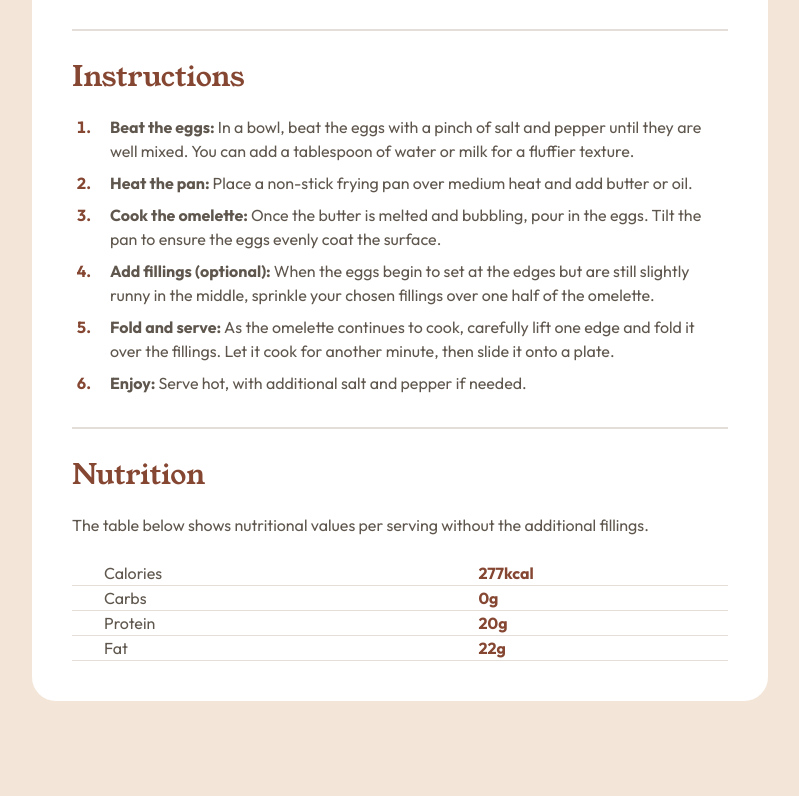
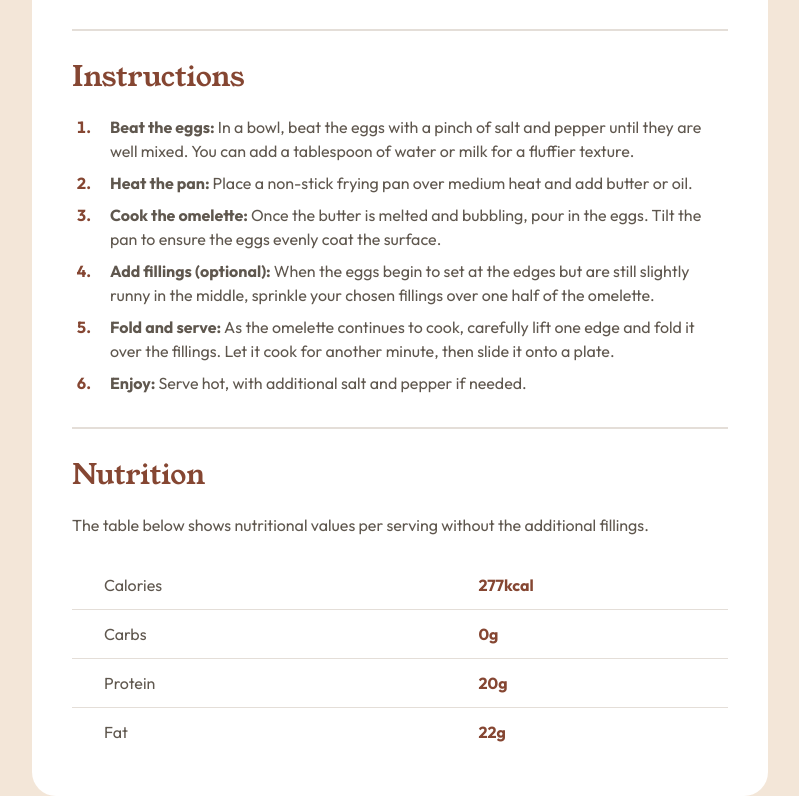
Before and after one commit to IAMSSROBINSON/fe-mentor-sites, a plain HTML site: page 04-recipe-page/index.html in a window 1280 px wide. Shown: the part 1066-1862 px from the top of the page, without its empty margins (240-1039 px from the left). Before the commit the page ends 1767 px from the top, so only its background shows below. Drawn offline with Linux system fonts and the light colour scheme.

Commit message:
Style table

```diff
--- a/04-recipe-page/assets/css/index.css
+++ b/04-recipe-page/assets/css/index.css
@@ -290,16 +290,13 @@ ol li{
 }
 
 .instructions-list li::marker {
-  font-weight: bold;
+  font-weight: var(--font-weight-700);
   color: var(--brown-800);
 }
 
 /* NUTRITION */
-.nutrition-container {
-
-}
-.nutrition-title {
-
+.nutrition-text {
+  margin-bottom: var(--margin-24);
 }
 
 .nutrition-table {
@@ -308,24 +305,18 @@ ol li{
   width: 100%;
 }
 
-.nutrition-table tr  {
-    border: none;
+
+
+.nutrition-table tr:not(:last-of-type)  {
+    border-bottom: 1px solid var(--stone-150);
 
 }
-
-.nutrition-table tr  {
-    border-bottom: 1px solid var(--stone-150);
-}
-
 
 .nutrition-table th  {
     text-align: start;
     padding-left: var(--padding-32);
     font-weight: var(--font-weight-400);
-}
-
-.nutrition-text {
-  margin-bottom: var(--margin-24);
+    padding-block: var(--padding-12);
 }
 
 .nutrition-table td {
```
